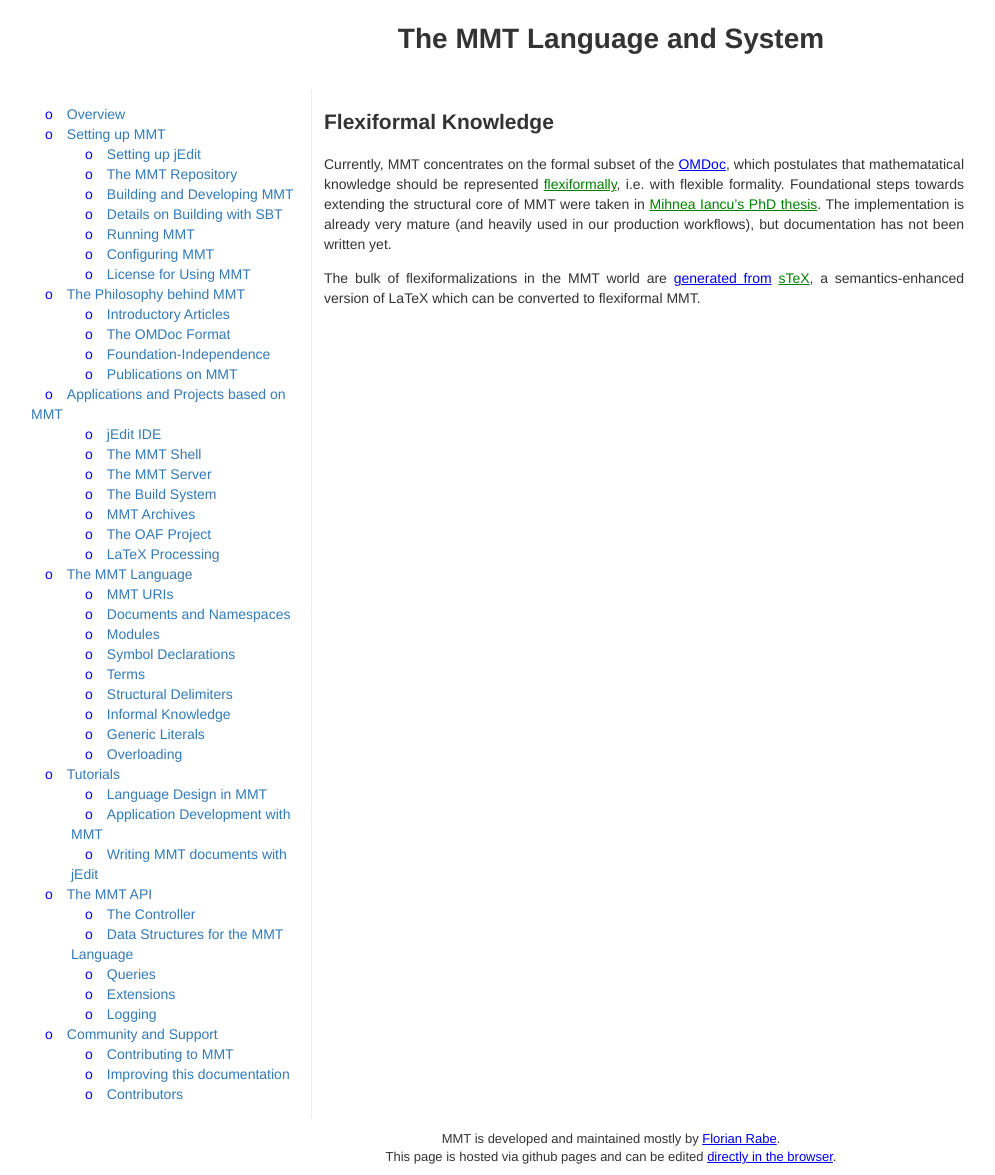
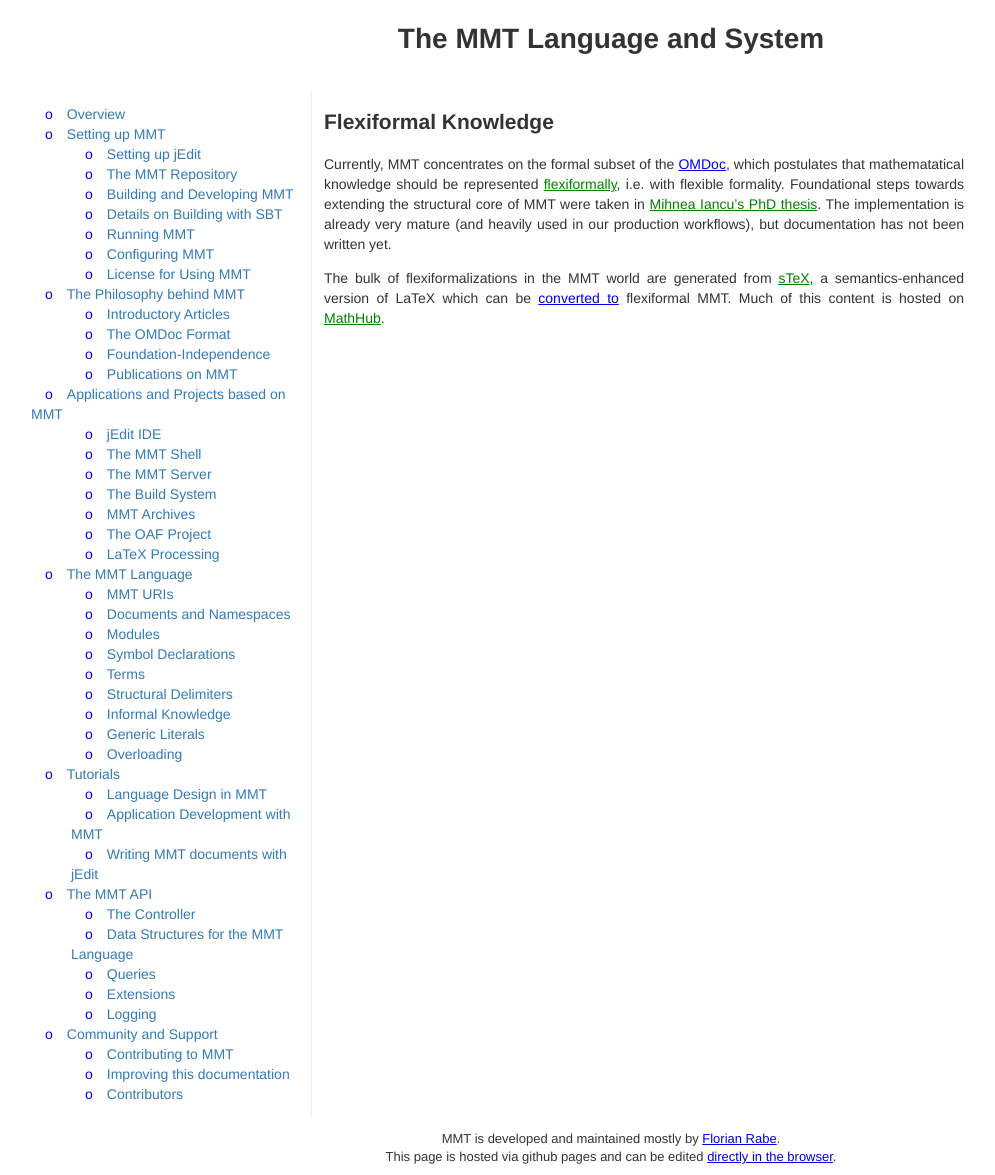
Before and after one commit to UniFormal/uniformal.github.io, a Jekyll site: the page built from doc/language/informal.md, in a window 1280 px wide. Shown: the whole page, without its empty margins (29-1024 px from the left). Built offline with Jekyll 4.4.1, drawn with Linux system fonts in a browser that asks for light colours.

Commit message:
reference to mathhub

```diff
--- a/doc/language/informal.md
+++ b/doc/language/informal.md
@@ -4,4 +4,4 @@
 ---
 Currently, MMT concentrates on the formal subset of the [OMDoc](https://uniformal.github.io/doc/philosophy/omdoc.html), which postulates that mathematatical knowledge should be represented [flexiformally](http://kwarc.info/kohlhase/papers/synasc13.pdf), i.e. with flexible formality. Foundational steps towards extending the structural core of MMT were taken in [Mihnea Iancu's PhD thesis](https://opus.jacobs-university.de/frontdoor/index/index/docId/721). The implementation is already very mature (and heavily used in our production workflows), but documentation has not been written yet.
 
-The bulk of flexiformalizations in the MMT world are [generated from](https://uniformal.github.io/doc/applications/stex.html) [sTeX](http://github.com/KWARC/sTeX), a semantics-enhanced version of LaTeX which can be converted to flexiformal MMT.
+The bulk of flexiformalizations in the MMT world are generated from [sTeX](http://github.com/KWARC/sTeX), a semantics-enhanced version of LaTeX which can be [converted to](https://uniformal.github.io/doc/applications/stex.html) flexiformal MMT. Much of this content is hosted on [MathHub](http://mathhub.info).
```
